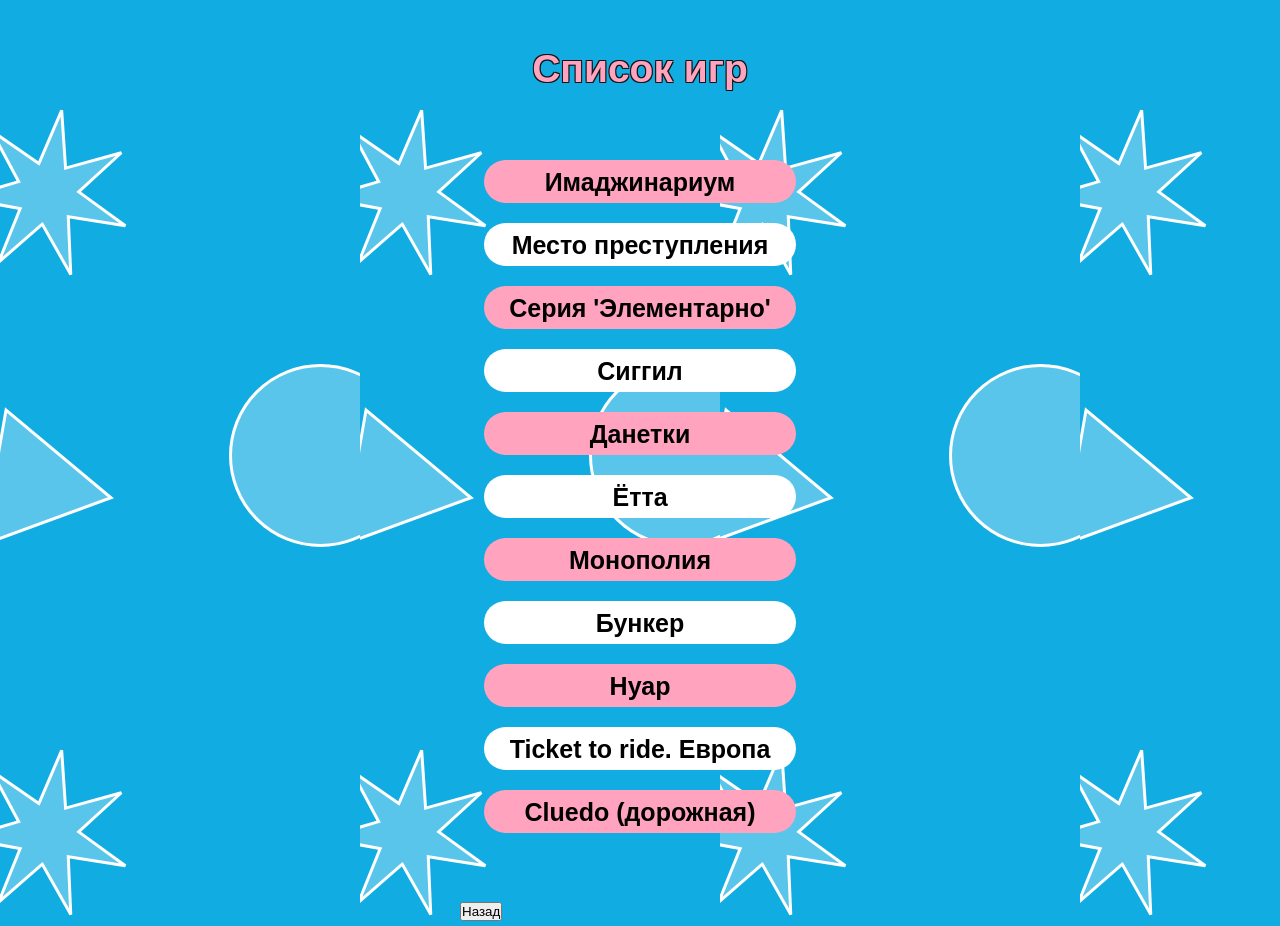
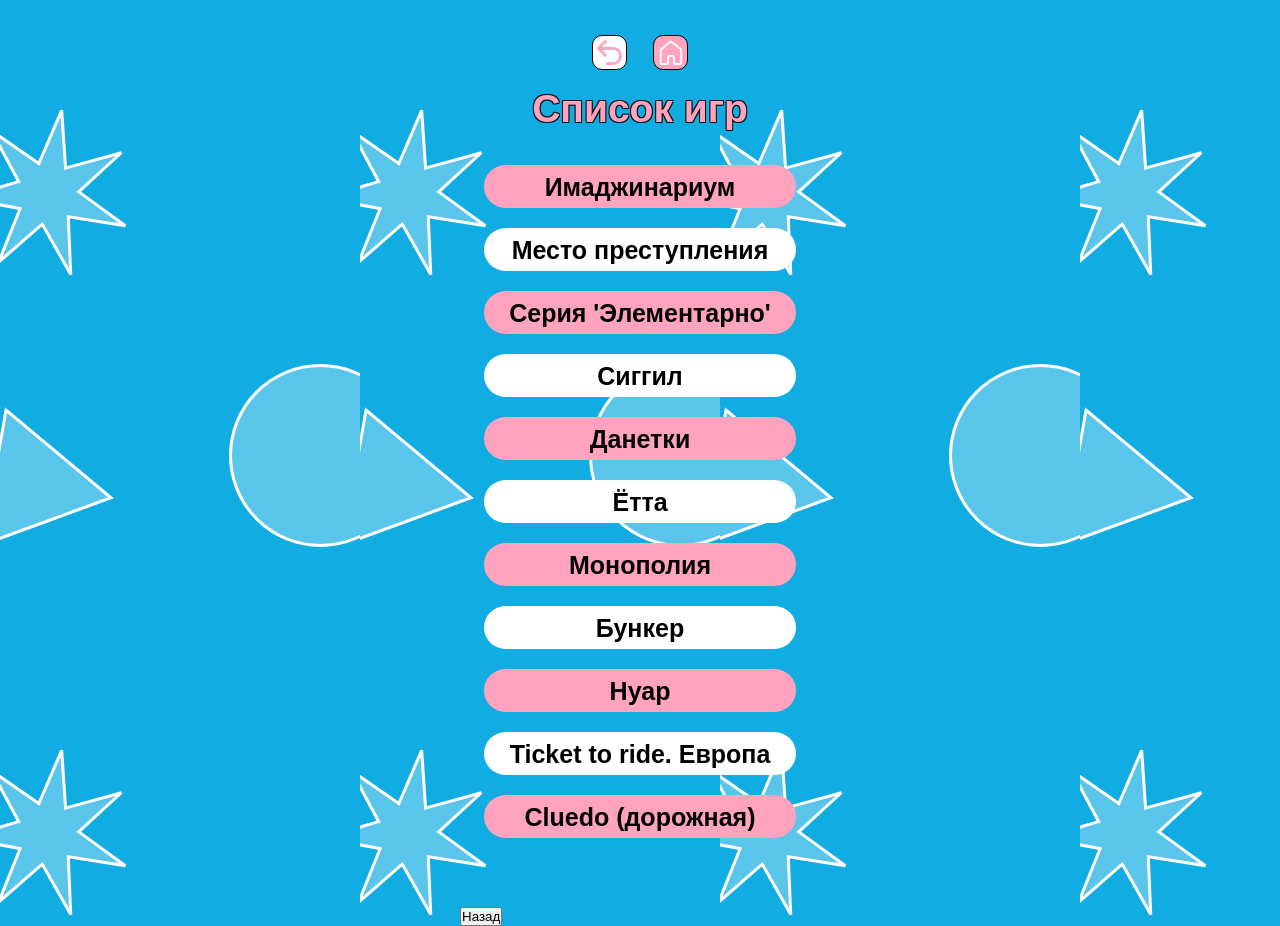
Before and after one commit to Otec-S/bg_club_bot_frontend, a React (Create React App) app: page /gameslist in a window 1280 px wide. Built offline with nearby package versions, Linux system fonts and the light colour scheme.

Commit message:
feat: кнопочки назад и домой на спивске игр

```diff
--- a/src/components/App.js
+++ b/src/components/App.js
@@ -9,6 +9,7 @@
 import Main from "./Main/Main";
 import GamesList from "./GamesList/GamesList";
 import Rules from "./Rules/Rules";
+import ButtonsBlock from "./ButtonsBlock/ButtonsBlock";
 
 function App() {
   //  window.Telegram.WebApp.expand();
@@ -26,7 +27,7 @@
           path="/bg_club_bot_frontend"
           element={
             <>
-              <Header headerTitle="Board Game Club" />
+              {/* <Header headerTitle="Board Game Club" /> */}
               <Main />
             </>
           }
@@ -35,6 +36,7 @@
           path="/gameslist"
           element={
             <>
+              <ButtonsBlock />
               <Header headerTitle="Список игр" />
               <GamesList />
             </>
--- /dev/null
+++ b/src/components/ButtonsBlock/ButtonsBlock.css
@@ -0,0 +1,29 @@
+.buttons-block {
+  display: flex;
+  justify-content: center;
+  gap: 26px;
+  margin-top: 35px;
+  margin-bottom: 17px;
+}
+
+.return-button {
+  width: 35px;
+  height: 35px;
+  display: flex;
+  justify-content: center;
+  align-items: center;
+  border: 1px solid #000;
+  border-radius: 10px;
+  background-color: white;
+}
+
+.home-button {
+  width: 35px;
+  height: 35px;
+  display: flex;
+  justify-content: center;
+  align-items: center;
+  border: 1px solid #000;
+  border-radius: 10px;
+  background-color: var(--second-color);
+}
--- /dev/null
+++ b/src/components/ButtonsBlock/ButtonsBlock.jsx
@@ -0,0 +1,40 @@
+import React from "react";
+import "./ButtonsBlock.css";
+import returnButton from "../../images/button-return.svg";
+import homeButton from "../../images/button-home.svg";
+import { useNavigate } from "react-router-dom";
+
+const ButtonsBlock = () => {
+  const navigate = useNavigate();
+  const goBack = () => {
+    navigate(-1); // Используем navigate с аргументом -1 для возврата на предыдущую страницу
+  };
+
+  const handleHomeButtonClick = () => {
+    // Перенаправление пользователя на домашнюю страницу
+    navigate("/bg_club_bot_frontend");
+  };
+
+  return (
+    <div className="buttons-block">
+      <button className="return-button" onClick={goBack}>
+        <img
+          src={returnButton}
+          alt="Кнопочка Назад"
+
+        />
+      </button>
+
+      <button className="home-button" onClick={handleHomeButtonClick}>
+        <img
+          src={homeButton}
+          alt="Кнопочка Домой"
+
+        />
+      </button>
+
+    </div>
+  );
+};
+
+export default ButtonsBlock;
--- a/src/components/Header/Header.css
+++ b/src/components/Header/Header.css
@@ -1,7 +1,7 @@
 .header {
   text-align: center;
-  margin-top: 47px;
-  margin-bottom: 69px;
+  /* margin-top: 47px; */
+  margin-bottom: 34px;
 }
 
 .header__title {
--- a/src/components/Main/Main.css
+++ b/src/components/Main/Main.css
@@ -1,4 +1,15 @@
-.main {
+.main__title {
+  font-weight: 600;
+  color: var(--second-color);
+  text-shadow: -1px -1px 0 rgba(20, 20, 20, 1), 1px -1px 0 rgba(20, 20, 20, 1),
+    -1px 1px 0 rgba(20, 20, 20, 1), 1px 1px 0 rgba(20, 20, 20, 1);
+  font-size: 39px;
+  text-align: center;
+  margin-top: 47px;
+  margin-bottom: 69px;
+}
+
+.main__card-block {
   display: flex;
   flex-wrap: wrap;
   justify-content: center;
--- a/src/components/Main/Main.jsx
+++ b/src/components/Main/Main.jsx
@@ -1,16 +1,23 @@
-import React from 'react';
-import MenuCard from './MenuCard/MenuCard';
-import './Main.css';
-import { CARD_DATA } from '../../constants';
-
+import React from "react";
+import MenuCard from "./MenuCard/MenuCard";
+import "./Main.css";
+import { CARD_DATA } from "../../constants";
 
 const Main = () => {
   return (
-    <ul className='main'>
-      {CARD_DATA.map((card) => (
-        <MenuCard key={card.id} title={card.title} path={card.path} backgroundColor={card.backgroundColor}/>
-      ))}
-    </ul>
+    <>
+      <h1 className="main__title">Board Game Club</h1>
+      <ul className="main__card-block">
+        {CARD_DATA.map((card) => (
+          <MenuCard
+            key={card.id}
+            title={card.title}
+            path={card.path}
+            backgroundColor={card.backgroundColor}
+          />
+        ))}
+      </ul>
+    </>
   );
 };
 
```
Also changed, not shown: src/components/Button/Button.css (deleted, +0 -8 lines), src/components/Button/Button.jsx (deleted, +0 -13 lines), src/images/button-home.svg (added), src/images/button-return.svg (added).
